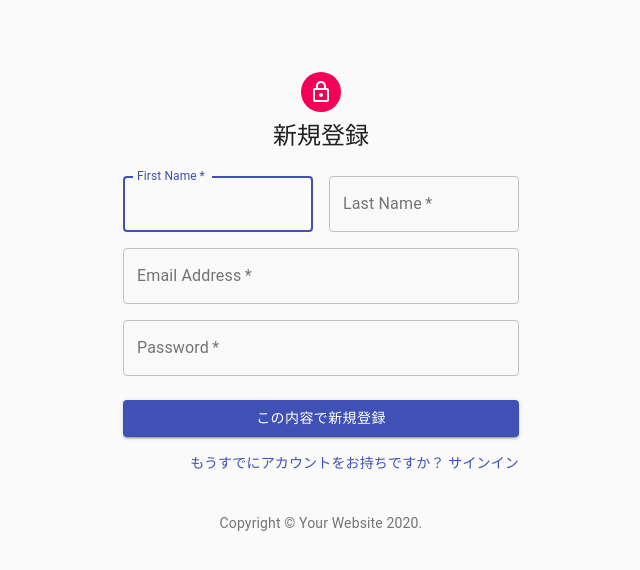
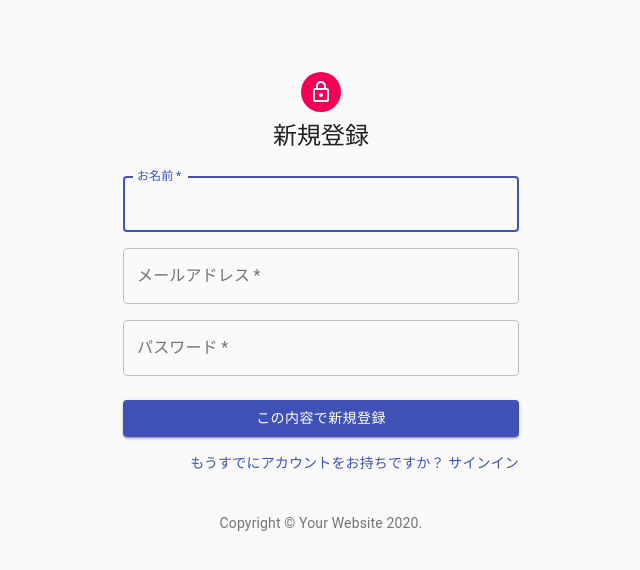
Before and after one commit to kei-nishikawa48/Agora, a React (Create React App) app: page / in a window 1280 px wide. Shown: the top 570 px of the page, without its empty margins (319-959 px from the left). Built offline with nearby package versions, Linux system fonts and the light colour scheme.

Commit message:
SignUpを変更しました

```diff
--- a/src/components/pages/SignUp.jsx
+++ b/src/components/pages/SignUp.jsx
@@ -61,27 +61,16 @@ export default function SignUp() {
         </Typography>
                 <form className={classes.form} noValidate>
                     <Grid container spacing={2}>
-                        <Grid item xs={12} sm={6}>
+                        <Grid item xs={12}>
                             <TextField
                                 autoComplete="fname"
-                                name="firstName"
+                                name="お名前"
                                 variant="outlined"
                                 required
                                 fullWidth
-                                id="firstName"
-                                label="First Name"
+                                id="name"
+                                label="お名前"
                                 autoFocus
-                            />
-                        </Grid>
-                        <Grid item xs={12} sm={6}>
-                            <TextField
-                                variant="outlined"
-                                required
-                                fullWidth
-                                id="lastName"
-                                label="Last Name"
-                                name="lastName"
-                                autoComplete="lname"
                             />
                         </Grid>
                         <Grid item xs={12}>
@@ -90,7 +79,7 @@ export default function SignUp() {
                                 required
                                 fullWidth
                                 id="email"
-                                label="Email Address"
+                                label="メールアドレス"
                                 name="email"
                                 autoComplete="email"
                             />
@@ -101,7 +90,7 @@ export default function SignUp() {
                                 required
                                 fullWidth
                                 name="password"
-                                label="Password"
+                                label="パスワード"
                                 type="password"
                                 id="password"
                                 autoComplete="current-password"
```
